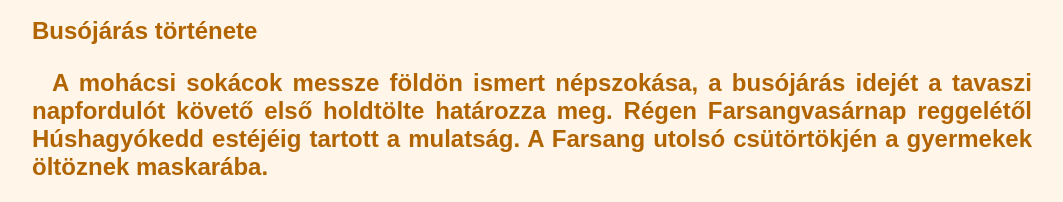
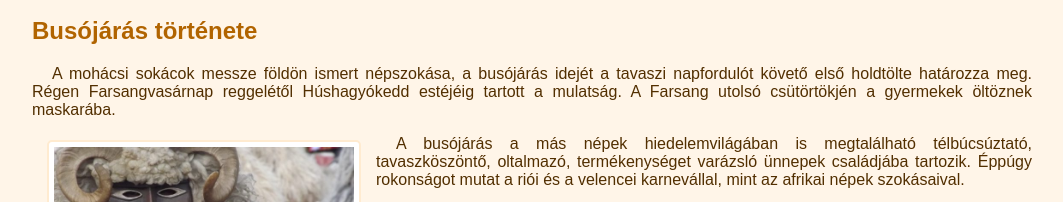
Before and after one commit to mickizalan/busojaras, a plain HTML site: page index.html in a window 1280 px wide. Shown: the part 253-455 px from the top of the page, without its empty margins (108-1171 px from the left). Drawn offline with Linux system fonts and the light colour scheme.

Commit message:
Update index.html

```diff
--- a/index.html
+++ b/index.html
@@ -12,7 +12,7 @@
     <header></header>
     <section>
         <h1>Busójárás története</h1>
-        <h1><p>A mohácsi sokácok messze földön ismert népszokása, a busójárás idejét a tavaszi napfordulót követő első holdtölte határozza meg. Régen Farsangvasárnap reggelétől Húshagyókedd estéjéig tartott a mulatság. A Farsang utolsó csütörtökjén a gyermekek öltöznek maskarába.</p>
+        <p>A mohácsi sokácok messze földön ismert népszokása, a busójárás idejét a tavaszi napfordulót követő első holdtölte határozza meg. Régen Farsangvasárnap reggelétől Húshagyókedd estéjéig tartott a mulatság. A Farsang utolsó csütörtökjén a gyermekek öltöznek maskarába.</p>
         <img src="buso.jpg" alt="Egy busó" title="Egy busó" class="balra">
         <p>A busójárás a más népek hiedelemvilágában is megtalálható télbúcsúztató, tavaszköszöntő, oltalmazó, termékenységet varázsló ünnepek családjába tartozik. Éppúgy rokonságot mutat a riói és a velencei karnevállal, mint az afrikai népek szokásaival.</p>
         <p>Mohácson a hagyomány eredetét a törökűzés legendájával is magyarázzák. A mondának – mely szerint a Mohács-szigeti mocsárvilágba menekült őslakos sokácok megelégelve a rabigát, ijesztő álarcokba öltözve, maguk készítette zajkeltő eszközökkel, az éj leple alatt csónakokkal átkelve a Dunán, kizavarták a törököket Mohácsról – aligha van történeti alapja. A város 1687-ben szabadult fel a török uralom alól, s a sokácság nagy arányú betelepítése csak mintegy tíz évvel ezután kezdődött meg. Minden bizonnyal a balkáni eredetű sokácok korábbi hazájukból hozták magukkal a szokást, mely aztán Mohácson formálódott tovább és nyerte el mai alakját. A népszokás megjelenéséről a XVIII. század végéről vannak az első adatok.</p>
```
